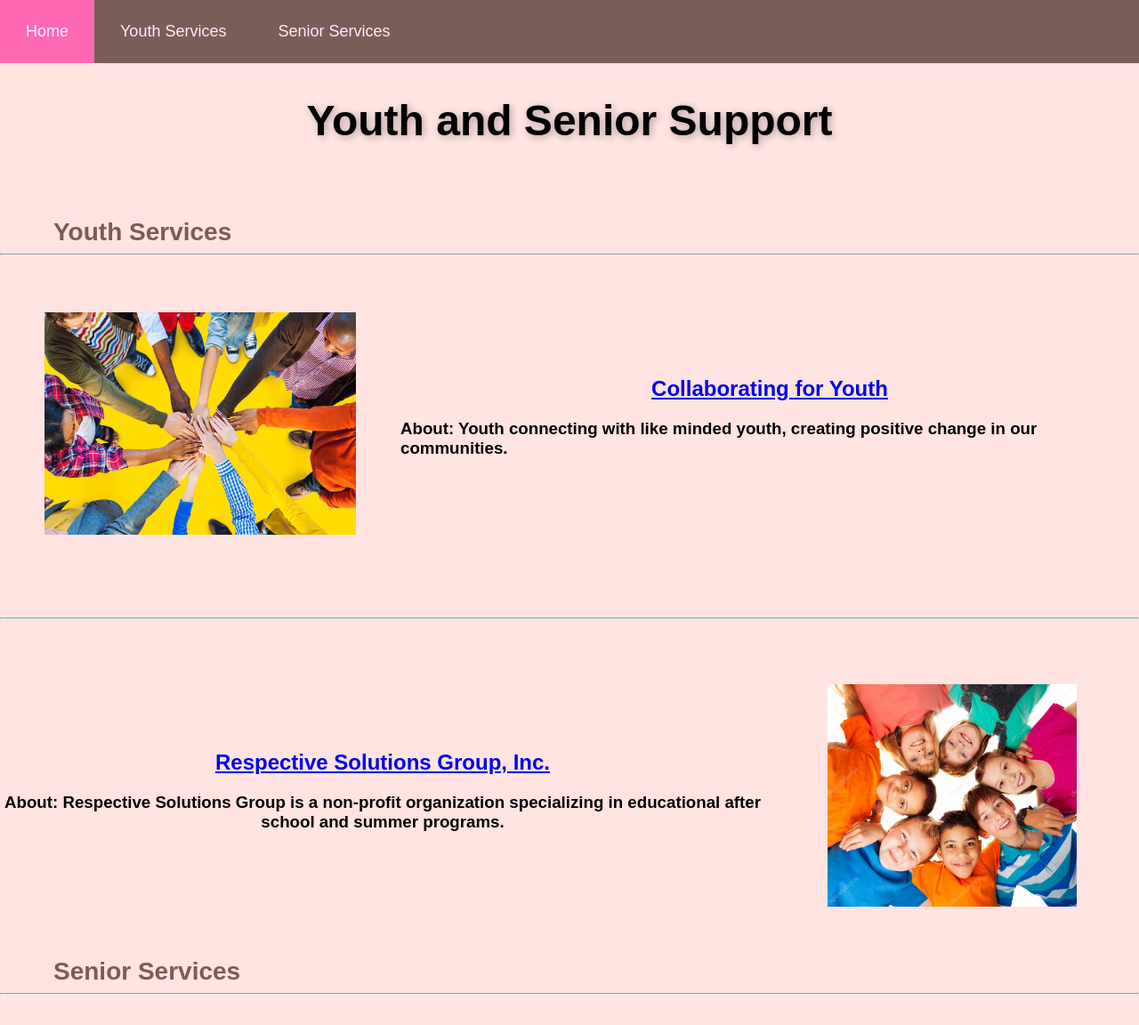
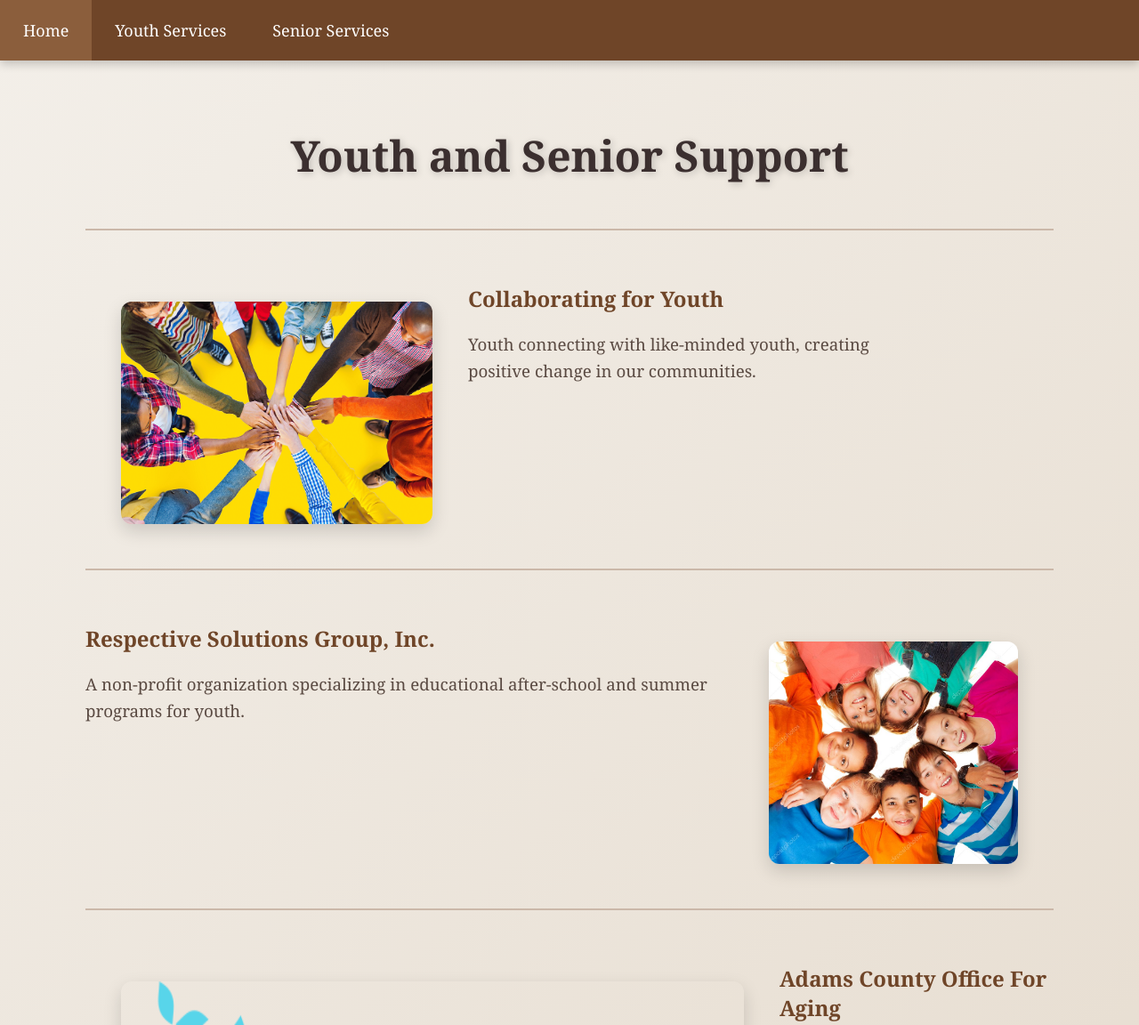
Before and after one commit to samcscheungrab7/TSA2026Hub, a plain HTML site: page YouthS.html in a window 1280 px wide. Shown: the top 1152 px of the page at 89% size. Drawn offline with Linux system fonts and the light colour scheme.

Commit message:
Update YouthS.html

```diff
--- a/YouthS.html
+++ b/YouthS.html
@@ -1,47 +1,87 @@
-<html>
-
-<head><title>Youth and Senior Support</title></head>
-
-<body style="background-color: #ffe4e1; text=black">
-<br>
-
-
-
+<!DOCTYPE html>
+<html lang="en">
 <head>
 <meta charset="UTF-8">
-    <title>Top Menu Bar</title>
+<title>Youth and Senior Support</title>
+
 <style>
     body {
         margin: 0;
-            font-family: Arial, sans-serif;
+        font-family: "Georgia", serif;
+        background: linear-gradient(135deg, #f3efe9, #e6dccf);
+        color: #3b2f2f;
     }
 
-
+    /* Navbar */
     .navbar {
-            background-color: #7A5C58;
-            overflow: hidden;
+        background-color: #6f4528;
         position: fixed;
         top: 0;
         width: 100%;
+        overflow: hidden;
+        box-shadow: 0 4px 10px rgba(0,0,0,0.2);
+        z-index: 1000;
     }
-
 
     .navbar a {
         float: left;
-            color: #FFEDFB;
+        color: #ffffff;
         text-align: center;
-            padding: 25px 29px;
+        padding: 22px 26px;
         font-size: 18px;
         text-decoration: none;
+        transition: background 0.3s ease;
     }
+
     .navbar a:hover {
-            background-color: hotpink;
+        background-color: #8b5e3c;
     }
-		{
-            padding-top: 60px;
+
+    /* Page content */
+    .content {
+        padding-top: 110px;
+        width: 85%;
+        margin: auto;
     }
+
+    h1 {
+        font-size: 3rem;
+        text-align: center;
+        margin-bottom: 50px;
+        text-shadow: 2px 2px 8px rgba(0,0,0,0.2);
+    }
+
+    h2 a {
+        color: #6f4528;
+        text-decoration: none;
+    }
+
+    h2 a:hover {
+        text-decoration: underline;
+    }
+
+    h3 {
+        font-weight: normal;
+        color: #5a4a42;
+        line-height: 1.6;
+        max-width: 950px;
+    }
+
+    hr {
+        border: none;
+        height: 2px;
+        background: #cbb8a9;
+        margin: 30px 0 60px;
+    }
+
+    img {
+        border-radius: 12px;
+        box-shadow: 0 8px 20px rgba(0,0,0,0.15);
+    }
+
 </style>
 </head>
+
 <body>
 
 <div class="navbar">
@@ -50,64 +90,48 @@
     <a href="#CRH">Senior Services</a>
 </div>
 
-<br><br><br><br>
+<div class="content">
 
+<h1>Youth and Senior Support</h1>
 
+<!-- Youth Services -->
+<a name="ID"></a>
+<hr>
+<h2>
+    <img src="hands.png" width="350" height="250" align="left" hspace="40" vspace="20">
+    <a href="https://www.cfygettysburg.com/">Collaborating for Youth</a>
+</h2>
+<h3>
+    Youth connecting with like-minded youth, creating positive change in our communities.
+</h3>
+<br clear="left">
+
+<hr>
+
+<h2>
+    <img src="kids.jpeg" width="280" height="250" align="right" hspace="40" vspace="20">
+    <a href="https://www.respectivesolutions.org/">Respective Solutions Group, Inc.</a>
+</h2>
+<h3>
+    A non-profit organization specializing in educational after-school and summer programs for youth.
+</h3>
+<br clear="right">
+
+<hr>
+
+<!-- Senior Services -->
+<a name="CRH"></a>
+<h2>
+    <img src="aging.png" width="700" height="200" align="left" hspace="40" vspace="20">
+    <a href="https://acofa.org/">Adams County Office For Aging</a>
+</h2>
+<h3>
+    Provides assistance to older people in Gettysburg, PA, offering personal care assistance including bathing, dressing, eating, grooming, and toileting.
+</h3>
+<br clear="left">
 <br>
-
-<font size=+6 class="shadow-heading"><b><center>Youth and Senior Support</center></font></b>
-
-<style>
-.shadow-heading {
-  font-size: 48px;
-  color: #000000;
-  text-shadow: 2px 2px 8px rgba(0,0,0,0.3);
-}
-</style>
-
-<br><br><br>
-<br><b><a name="ID"></a>
-		<div style="margin-left:60px; margin-top:10px; font-family: Arial;">
-  <span style="font-size:28px; color:#7A5C58; font-weight:bold;">
-Youth Services
-  </span>
-</div>
 <hr><br><br>
 
-<img src="hands.png" width=350 height=250 vspace=20 hspace=50 align=left>
-<br><br><br><br>
-<center><h2><a href="https://www.cfygettysburg.com/">Collaborating for Youth</a><br></h2></center>
-<h3>About: Youth connecting with like minded youth, creating positive change in our communities.<br><br>
-<br>
-</center></h3><br><br><br><br><br><br><hr>
-<br><br>
-<h2><center><img src="kids.jpeg" width=280 height=250 vspace=10 hspace=70 align=right>
-<br><br><br>
-<a href="https://www.respectivesolutions.org/">Respective Solutions Group, Inc.</a><br></h2></center>
-<h3><center>About: Respective Solutions Group is a non-profit organization specializing in educational after school and summer programs.
-</center><br></h3><br><br><br><br><br>
-
-
-<a name="CRH"></a>
-		<div style="margin-left:60px; margin-top:10px; font-family: Arial;">
-  <span style="font-size:28px; color:#7A5C58; font-weight:bold;">
- Senior Services
 </div>
-  </span>
-</div>
-
-<hr><br><br>
-<h2><center><img src="aging.png" width=700 height=200 vspace=10 hspace=20 align=left>
-<br><br>
-<a href="https://acofa.org/">Adams County Office For Aging</a><br></h2></center>
-<h3><center>About: Adams County Office for Aging Inc. provides assistance to older people. Based in Gettysburg,
- Pa., it offers personal care assistance that includes bathing, dressing, eating, grooming and toileting.
-<br>
-</center></h3><br><br><br><br><br>
-
-
-<br><br><br>
-<hr>
-<br><br><br>
 </body>
 </html>
```
Lines whose indentation alone changed are shown as unchanged.
